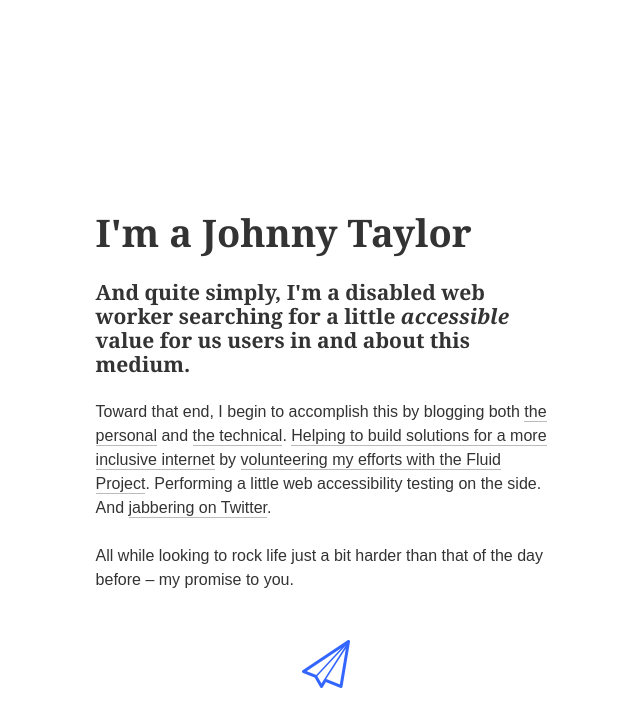
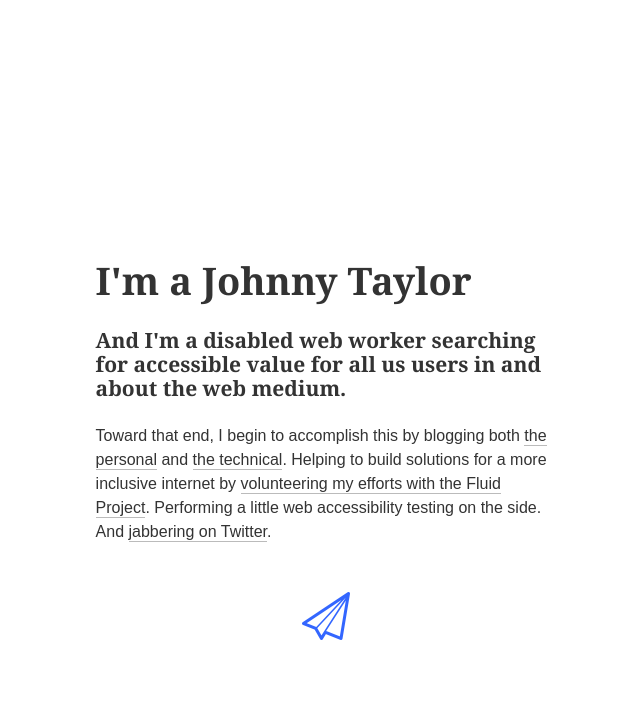
Before and after one commit to abledaccess/johnnydaux.org, a Jekyll site: the page built from index.md, in a window 1280 px wide. Shown: the top 727 px of the page, without its empty margins (314-954 px from the left). Built offline with Jekyll 4.4.1, drawn with Linux system fonts in a browser that asks for light colours; Markdown is read by kramdown in place of the engine named in the settings.

Commit message:
GH-PAGES: Update 'index.md' copy

```diff
--- a/index.md
+++ b/index.md
@@ -2,11 +2,9 @@
 layout: default
 class: home
 title: I'm a Johnny Taylor
-description: "And quite simply, I'm a disabled web worker searching for a little accessible value for us users in and about this medium."
+description: "And I'm a disabled web worker searching for accessible value for all us users in and about the web medium."
 ---
 
-<p class="intro">And quite simply, I'm a disabled web worker searching for a little <em>accessible</em> value for us users in and about this medium.</p>
+<p class="intro">And I'm a disabled web worker searching for accessible value for all us users in and about the web medium.</p>
 
-Toward that end, I begin to accomplish this by blogging both <a href="http://unboundedexistence.com" rel="external">the personal</a> and <a href="http://abledaccess.com" rel="external">the technical</a>. <a href="https://github.com/abledaccess/" rel="external">Helping to build solutions for a more inclusive internet</a> by <a href="http://fluidproject.org" rel="external">volunteering my efforts with the Fluid Project</a>. Performing a little web accessibility testing on the side. And <a href="https://twitter.com/abledaccess" rel="external">jabbering on Twitter</a>.
-
-All while looking to rock life just a bit harder than that of the day before&nbsp;&ndash; my promise to you.
+Toward that end, I begin to accomplish this by blogging both <a href="http://unboundedexistence.com" rel="external">the personal</a> and <a href="http://abledaccess.com" rel="external">the technical</a>. Helping to build solutions for a more inclusive internet by <a href="http://fluidproject.org" rel="external">volunteering my efforts with the Fluid Project</a>. Performing a little web accessibility testing on the side. And <a href="https://twitter.com/abledaccess" rel="external">jabbering on Twitter</a>.
```
